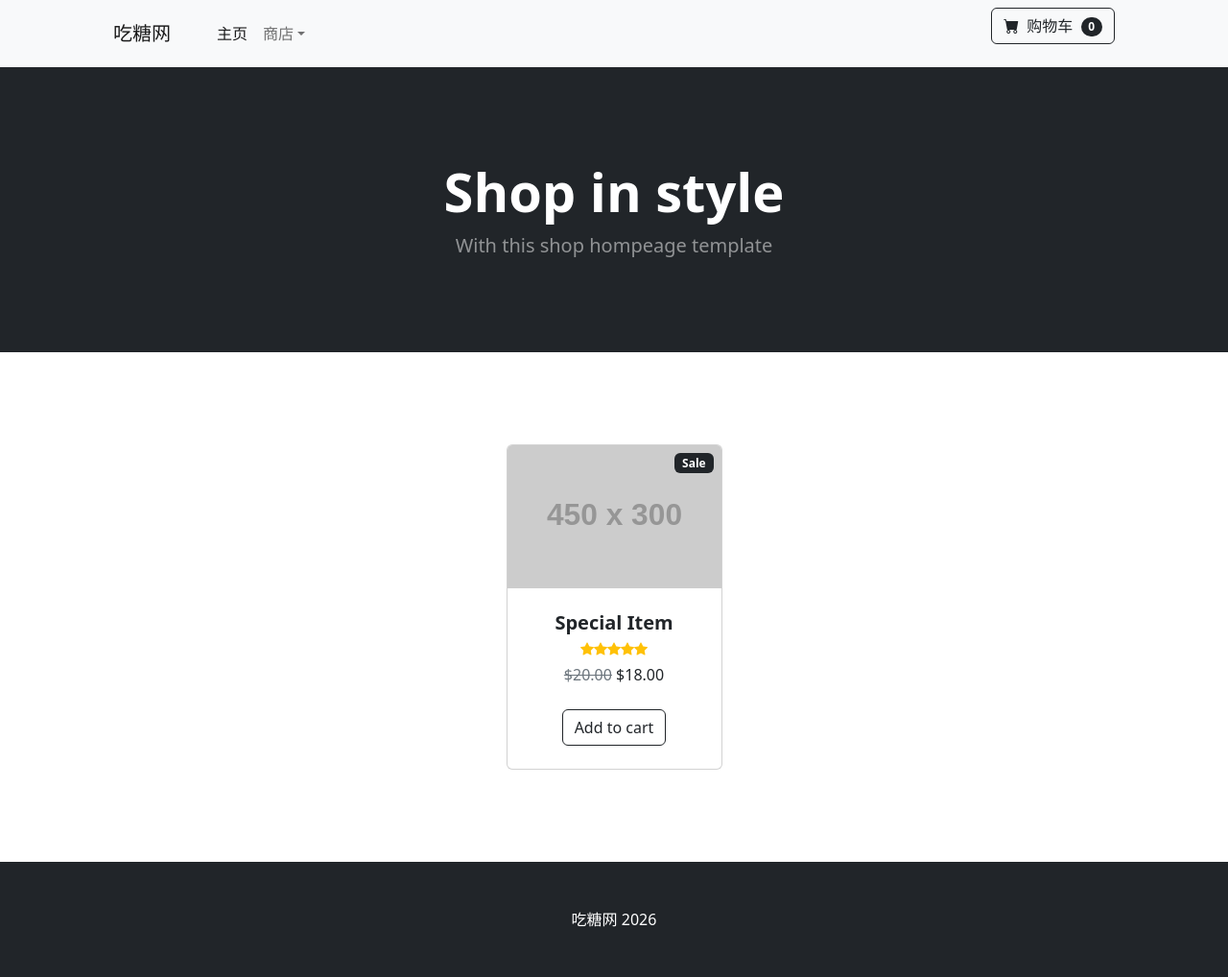
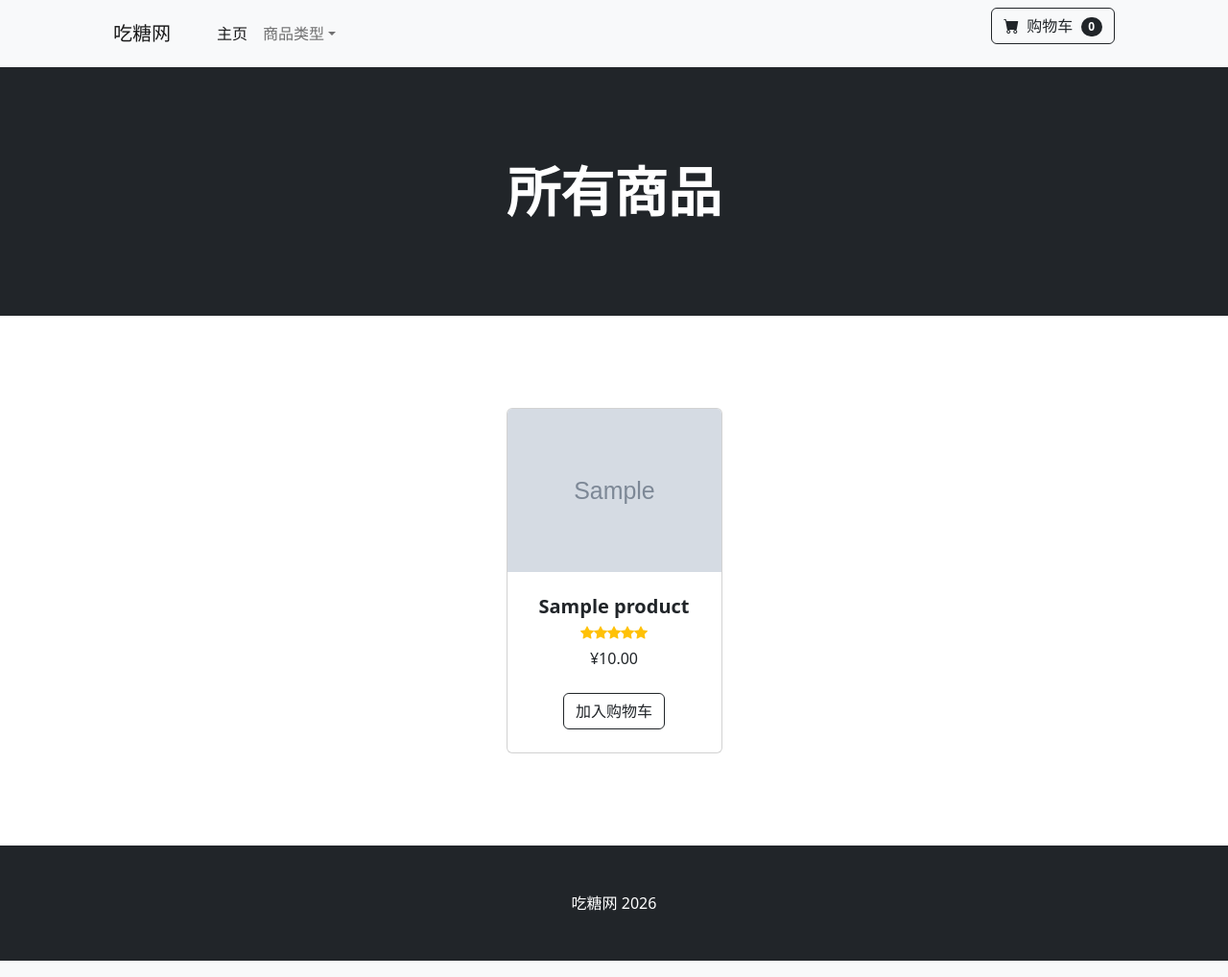
Before and after one commit to yufeng312/ecommerce, a Django app: page / in a window 1280 px wide. Shown: the whole page at 96% size. Run offline with Django 3.2, Linux system fonts and the light colour scheme; tables that the repository leaves empty hold one stand-in row (values such as "Sample post"); grey boxes marked "Sample" are stand-in pictures; grey boxes labelled with a size stand in for pictures from a placeholder-image service; some libraries are stand-ins or nearby versions.

Commit message:
refactor: 更新和完善主页和商品页模版,优化视图逻辑

```diff
--- a/store/urls.py
+++ b/store/urls.py
@@ -7,7 +7,8 @@ app_name = 'store'
 
 urlpatterns = [
     path('', views.index, name='index'),
-    path('<slug:category>/<slug:product>/', views.product_detail, name='product_detail'),
+    path('category/<slug:category_slug>/', views.index, name='category_product'),
+    path('category/<slug:category>/<slug:product>/', views.product_detail, name='product_detail'),
 ]
 
 if settings.DEBUG:
--- a/store/views.py
+++ b/store/views.py
@@ -2,16 +2,24 @@ from django.shortcuts import render, get_object_or_404
 from .models import Product, Category
 from django.http import Http404
 
-def index(request):
+def index(request, category_slug=None):
     categories = Category.objects.all()
+    products = Product.objects.all()
+    active_category = None
+    if category_slug:
+        active_category = get_object_or_404(Category, slug=category_slug)
+        products = Product.objects.filter(category=active_category)
     context = {
-        'categories': categories
+        'categories': categories,
+        'products': products,
+        'active_category': active_category,
     }
     return render(request, 'store/home.html', context)
 
 def all_products(request):
     return {
-        'products': Product.objects.all()
+        'products': Product.objects.all(),
+        'categories': Category.objects.all()
     }
 
 def product_detail(request, category, product):
--- a/templates/store/base.html
+++ b/templates/store/base.html
@@ -15,19 +15,19 @@
     <!-- Navigation-->
     <nav class="navbar navbar-expand-lg navbar-light bg-light">
         <div class="container px-4 px-lg-5">
-            <a class="navbar-brand" href="#!">吃糖网</a>
+            <a class="navbar-brand" href="{% url 'store:index' %}">吃糖网</a>
             <button class="navbar-toggler" type="button" data-bs-toggle="collapse" data-bs-target="#navbarSupportedContent" aria-controls="navbarSupportedContent" aria-expanded="false" aria-label="Toggle navigation"><span class="navbar-toggler-icon"></span></button>
             <div class="collapse navbar-collapse" id="navbarSupportedContent">
                 <ul class="navbar-nav me-auto mb-2 mb-lg-0 ms-lg-4">
-                    <li class="nav-item"><a class="nav-link active" aria-current="page" href="#!">主页</a></li>
+                    <li class="nav-item"><a class="nav-link active" aria-current="page" href="{% url 'store:index' %}">主页</a></li>
                     <!-- <li class="nav-item"><a class="nav-link" href="#!">About</a></li> -->
                     <li class="nav-item dropdown">
-                        <a class="nav-link dropdown-toggle" id="navbarDropdown" href="#" role="button" data-bs-toggle="dropdown" aria-expanded="false">商店</a>
+                        <a class="nav-link dropdown-toggle" id="navbarDropdown" href="#" role="button" data-bs-toggle="dropdown" aria-expanded="false">商品类型</a>
                         <ul class="dropdown-menu" aria-labelledby="navbarDropdown">
-                            <li><a class="dropdown-item" href="#!">商品类型</a></li>
-                            <li><hr class="dropdown-divider" /></li>
+                            <!-- <li><a class="dropdown-item" href="#!">商品类型</a></li>
+                            <li><hr class="dropdown-divider" /></li> -->
                             {% for c in categories %}
-                            <li><a class="dropdown-item" href="#!">{{ c.name }}</a></li>
+                            <li><a class="dropdown-item" href="{% url 'store:category_product' c.slug %}">{{ c.name }}</a></li>
                             {% endfor %}
                         </ul>
                     </li>
@@ -42,7 +42,6 @@
             </div>
         </div>
     </nav>
-
     {% block content %}{% endblock content %}
     <!-- Footer-->
     <footer class="py-5 bg-dark mt-auto">
--- a/templates/store/home.html
+++ b/templates/store/home.html
@@ -6,8 +6,12 @@
     <header class="bg-dark py-5">
         <div class="container px-4 px-lg-5 my-5">
             <div class="text-center text-white">
-                <h1 class="display-4 fw-bolder">Shop in style</h1>
-                <p class="lead fw-normal text-white-50 mb-0">With this shop hompeage template</p>
+                {% if active_category %}
+                    <h1 class="display-4 fw-bolder">{{ active_category.name }}</h1>
+                {% else %}
+                    <h1 class="display-4 fw-bolder">所有商品</h1>
+                    <!-- <p class="lead fw-normal text-white-50 mb-0">With this shop hompeage template</p> -->
+                {% endif %}
             </div>
         </div>
     </header>
@@ -15,17 +19,20 @@
     <section class="py-5">
         <div class="container px-4 px-lg-5 mt-5">
             <div class="row gx-4 gx-lg-5 row-cols-2 row-cols-md-3 row-cols-xl-4 justify-content-center">
+                {% for product in products %}
                 <div class="col mb-5">
                     <div class="card h-100">
                         <!-- Sale badge-->
-                        <div class="badge bg-dark text-white position-absolute" style="top: 0.5rem; right: 0.5rem">Sale</div>
+                        <!-- <div class="badge bg-dark text-white position-absolute" style="top: 0.5rem; right: 0.5rem">Sale</div> -->
                         <!-- Product image-->
-                        <img class="card-img-top" src="https://dummyimage.com/450x300/dee2e6/6c757d.jpg" alt="..." />
+                        <img class="card-img-top" src="{{ product.image.url }}" width='260px' height='170px' alt="..." />
                         <!-- Product details-->
                         <div class="card-body p-4">
                             <div class="text-center">
                                 <!-- Product name-->
-                                <h5 class="fw-bolder">Special Item</h5>
+                                <h5 class="fw-bolder">
+                                    <a href="{% url 'store:product_detail' product.category.slug product.slug %}" class="text-reset text-decoration-none">{{ product.name }}</a>
+                                </h5>
                                 <!-- Product reviews-->
                                 <div class="d-flex justify-content-center small text-warning mb-2">
                                     <div class="bi-star-fill"></div>
@@ -35,16 +42,21 @@
                                     <div class="bi-star-fill"></div>
                                 </div>
                                 <!-- Product price-->
-                                <span class="text-muted text-decoration-line-through">$20.00</span>
-                                $18.00
+                                {% if product.is_discount %}
+                                <span class="text-muted text-decoration-line-through">¥{{ product.discount_price }}</span>
+                                ¥{{ product.price }}
+                                {% else %}
+                                ¥{{ product.price }}
+                                {% endif %}
                             </div>
                         </div>
                         <!-- Product actions-->
                         <div class="card-footer p-4 pt-0 border-top-0 bg-transparent">
-                            <div class="text-center"><a class="btn btn-outline-dark mt-auto" href="#">Add to cart</a></div>
+                            <div class="text-center"><a class="btn btn-outline-dark mt-auto" href="#">加入购物车</a></div>
                         </div>
                     </div>
                 </div>
+                {% endfor %}
             </div>
         </div>
     </section>
```
